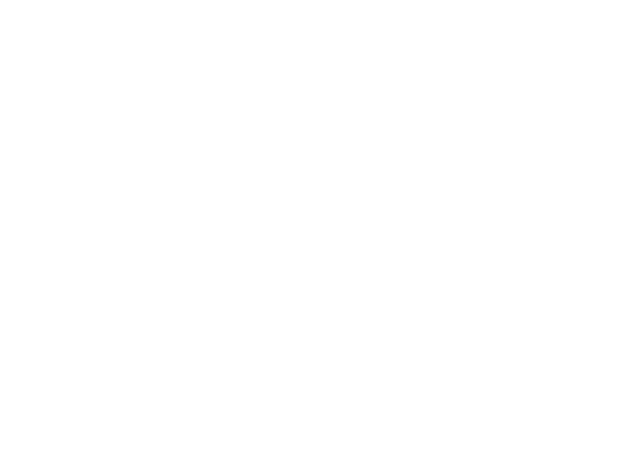
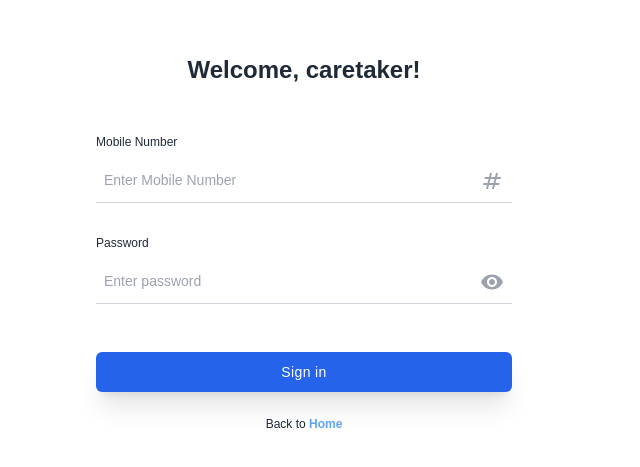
Before and after one commit to edmar-afk/cemetery, a React (Vite) app: page /login in a window 1280 px wide. Before the commit this address had no page. Shown: the part 157-624 px from the top of the page, without its empty margins (0-640 px from the left). Built offline with nearby package versions, Linux system fonts and the light colour scheme.

Commit message:
login form

```diff
--- a/src/App.jsx
+++ b/src/App.jsx
@@ -7,7 +7,7 @@ import ProtectedRoute from "./components/ProtectedRoute";
 import Dashboard from "./routes/Dashboard";
 import { DarkModeProvider } from "./context/DarkModeContext";
 import NavBar from "./components/NavBar";
-
+import Login from "./routes/Login";
 function Logout() {
 	localStorage.clear();
 	return <Navigate to="/" />;
@@ -34,6 +34,10 @@ function App() {
 								element={<Homepage />}
 							/>
 							<Route
+								path="/login"
+								element={<Login />}
+							/>
+							<Route
 								path="/dashboard"
 								element={
 									<>
--- a/src/routes/Homepage.jsx
+++ b/src/routes/Homepage.jsx
@@ -1,4 +1,4 @@
-/* eslint-disable react/no-unescaped-entities */ import { Link } from "react-router-dom";
+/* eslint-disable react/no-unescaped-entities */import { Link } from "react-router-dom";
 import logo from "../assets/img/logo.png";
 import { motion } from "framer-motion";
 function Homepage() {
@@ -102,6 +102,17 @@ function Homepage() {
 								Explore →
 							</a>
 						</motion.div>
+						<motion.p
+							initial={{ scale: 0 }}
+							animate={{ scale: 1 }}
+							transition={{
+								type: "spring",
+								stiffness: 150,
+								damping: 25,
+							}}
+							className="mt-4 text-gray-500">
+							<Link to={"/login"}>Caretaker Login</Link>
+						</motion.p>
 					</div>
 				</div>
 			</div>
--- /dev/null
+++ b/src/routes/Login.jsx
@@ -0,0 +1,87 @@
+/* eslint-disable react/no-unescaped-entities */ import { Link } from "react-router-dom";import { motion } from "framer-motion";
+import NumbersIcon from "@mui/icons-material/Numbers";
+import VisibilityOffIcon from "@mui/icons-material/VisibilityOff";
+import RemoveRedEyeSharp from "@mui/icons-material/RemoveRedEyeSharp";
+function Login() {
+	return (
+		<>
+			<div className="font-[sans-serif] bg-white">
+				<div className="min-h-screen flex flex-col items-center justify-center">
+					<div className="grid md:grid-cols-2 items-center gap-4 max-md:gap-8 max-w-6xl max-md:max-w-lg w-full p-4 m-4">
+						<div className="md:max-w-md w-full px-4 py-4">
+							<form>
+								<motion.div
+									initial={{ x: "100vw" }}
+									animate={{ x: 0 }}
+									transition={{ type: "spring", stiffness: 50 }}
+									className="mb-12">
+									<h3 className="text-gray-800 text-2xl font-extrabold text-center">Welcome, caretaker!</h3>
+								</motion.div>
+
+								<motion.div
+									initial={{ x: "100vw" }}
+									animate={{ x: 0 }}
+									transition={{ type: "spring", stiffness: 50, delay: 0.1 }}>
+									<label className="text-gray-800 text-xs block mb-2">Mobile Number</label>
+									<div className="relative flex items-center">
+										<input
+											name="email"
+											type="text"
+											required
+											className="w-full text-gray-800 text-sm border-b border-gray-300 focus:border-blue-600 px-2 py-3 outline-none"
+											placeholder="Enter Mobile Number"
+										/>
+										<NumbersIcon className="w-[18px] h-[18px] text-gray-400 absolute right-2" />
+									</div>
+								</motion.div>
+
+								<motion.div
+									initial={{ x: "100vw" }}
+									animate={{ x: 0 }}
+									transition={{ type: "spring", stiffness: 50, delay: 0.2 }}
+									className="mt-8">
+									<label className="text-gray-800 text-xs block mb-2">Password</label>
+									<div className="relative flex items-center">
+										<input
+											name="password"
+											type="password"
+											required
+											className="w-full text-gray-800 text-sm border-b border-gray-300 focus:border-blue-600 px-2 py-3 outline-none"
+											placeholder="Enter password"
+										/>
+										<RemoveRedEyeSharp className="w-[18px] h-[18px] text-gray-400 absolute right-2" />
+									</div>
+								</motion.div>
+
+								<motion.div
+									initial={{ x: "100vw" }}
+									animate={{ x: 0 }}
+									transition={{ type: "spring", stiffness: 50, delay: 0.3 }}
+									className="mt-12">
+									<button
+										type="button"
+										className="w-full shadow-xl py-2.5 px-4 text-sm tracking-wide rounded-md text-white bg-blue-600 hover:bg-blue-700 focus:outline-none">
+										Sign in
+									</button>
+								</motion.div>
+
+								<div className="space-x-6 flex justify-center mt-6 text-gray-800 text-xs">
+									<p className="">
+										Back to{" "}
+										<Link
+											to={"/"}
+											className="text-blue-400 font-semibold">
+											Home
+										</Link>
+									</p>
+								</div>
+							</form>
+						</div>
+					</div>
+				</div>
+			</div>
+		</>
+	);
+}
+
+export default Login;
```
